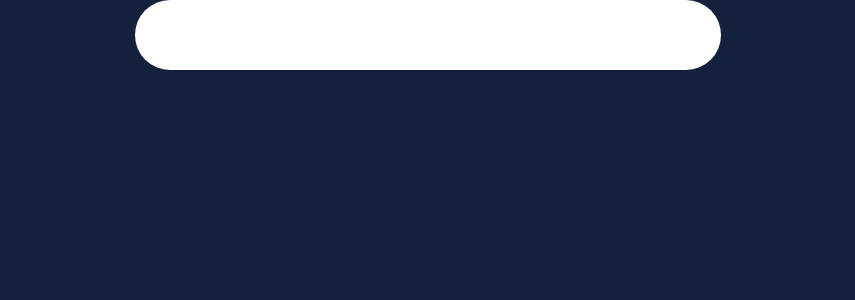
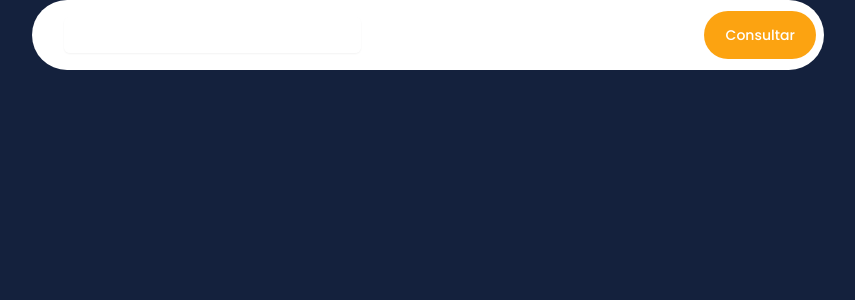
Before and after one commit to erlandruiz/event-erland-program, a Next.js app: page / in a window 1280 px wide. Shown: the top 300 px of the page, without its empty margins (212-1067 px from the left). Built offline with nearby package versions, Linux system fonts and the light colour scheme; data requests are answered from the project's data file.

Commit message:
third commit

```diff
--- a/app/page.jsx
+++ b/app/page.jsx
@@ -1,16 +1,16 @@
-"use client"
+"use client";
 
 import EventSeacrh from "@/components/Searchbar/EventSearch";
-
-
-
+import { EventContext } from "@/contexts/EventContext";
+import { useContext } from "react";
 
 const Home = () => {
 
+  const {handleSubmit} = useContext(EventContext)
   return (
     <div className="bg-white w-[90vw] sm:w-[60vw] md:w-[50vw] lg:w-[40vw] xl:w-max p-8 xl:pl-8 xl:pr-2 h:auto xl:h-[70px] rounded-3xl xl:rounded-full backdrop-blur-[20px] flex flex-col xl:flex-row items-center gap-6 mx-auto text-sm">
       {/**event search */}
-   <EventSeacrh/>
+      <EventSeacrh />
       {/**event lOCATION */}
       <div>Event locatioN</div>
       {/**event date */}
@@ -18,8 +18,9 @@
       {/**event TYPE */}
       <div>Event TYPE</div>
       {/**BTN SUBMIT  */}
-  <button>Consultar</button>
-
+      <button onClick={handleSubmit} className="btn bg-[var(--color-accent)] text-white">
+        Consultar
+      </button>
     </div>
   );
 };
--- a/components/Searchbar/EventSearch.jsx
+++ b/components/Searchbar/EventSearch.jsx
@@ -1,7 +1,11 @@
+
+import { Input } from "@components/ui/input";
+
+
 const EventSeacrh =()=>{
     return(
         <div>
-            EventSEarchokokok
+            <Input/>
         </div>
     )
 
--- /dev/null
+++ b/components/ui/input.jsx
@@ -0,0 +1,24 @@
+import * as React from "react"
+
+import { cn } from "@/lib/utils"
+
+function Input({
+  className,
+  type,
+  ...props
+}) {
+  return (
+    <input
+      type={type}
+      data-slot="input"
+      className={cn(
+        "file:text-foreground placeholder:text-muted-foreground selection:bg-primary selection:text-primary-foreground dark:bg-input/30 border-input h-9 w-full min-w-0 rounded-md border bg-transparent px-3 py-1 text-base shadow-xs transition-[color,box-shadow] outline-none file:inline-flex file:h-7 file:border-0 file:bg-transparent file:text-sm file:font-medium disabled:pointer-events-none disabled:cursor-not-allowed disabled:opacity-50 md:text-sm",
+        "focus-visible:border-ring focus-visible:ring-ring/50 focus-visible:ring-[3px]",
+        "aria-invalid:ring-destructive/20 dark:aria-invalid:ring-destructive/40 aria-invalid:border-destructive",
+        className
+      )}
+      {...props} />
+  );
+}
+
+export { Input }
--- a/contexts/EventContext.jsx
+++ b/contexts/EventContext.jsx
@@ -1,45 +1,80 @@
-"use client"
+"use client";
 
-import  { useEffect, useMemo, useState, createContext, Children } from "react";
+import { useEffect, useMemo, useState, createContext, Children } from "react";
 
 export const EventContext = createContext();
 
-const EventProvider =({children})=>{
+const EventProvider = ({ children }) => {
   const [events, setEvents] = useState([]);
   const [isLoading, setIsLoading] = useState(false);
-    const [error, setError]= useState(null);
+  const [error, setError] = useState(null);
 
+  const [searchTerm, setSearchTerm] = useState("");
 
+  const [appliedFilters, setAppliedFilters] = useState({
+    searchTerm: "",
+  });
+
+  const filteredEvents = useMemo(() => {
+    return events.filter((event) => {
+      const matchesSearch = appliedFilters.searchTerm
+        ? event.title
+            .toLowerCase()
+            .includes(appliedFilters.searchTerm.toLowerCase())
+        : true;
+
+      return matchesSearch;
+    });
+  }, [events, appliedFilters]);
 
   useEffect(() => {
-      const fetchEvents = async()=>{
+    const fetchEvents = async () => {
       setIsLoading(true);
       try {
         const res = await fetch("http://localhost:4001/events");
-           if(!res.ok) throw new Error("Failed to tech events");
+        if (!res.ok) throw new Error("Failed to tech events");
         const data = await res.json();
         setEvents(data);
 
         //para de cargar
-           setIsLoading(false)
+        setIsLoading(false);
       } catch (err) {
         setError(err.message);
 
         //para de cargar
-            setIsLoading(false)
+        setIsLoading(false);
       }
+    };
+
+    fetchEvents();
+  }, []);
+  const handleSubmit =()=>{
+    setAppliedFilters({
+      searchTerm
+    });
+    // console.log(events)
   }
 
-       fetchEvents();
-    }, [])
-
-
-
-    return(
-        <EventContext.Provider value={{events
-
-        }}>{children}</EventContext.Provider>
-    )
+  const handleClearSearch =()=>{
+    setSearchTerm("")
   }
 
+  return (
+    <EventContext.Provider
+      value={{
+        events,
+        isLoading,
+        error,
+        searchTerm,
+        setSearchTerm,
+        filteredEvents,
+        handleSubmit,
+        handleClearSearch,
+      }}
+    >
+      {children}
+    </EventContext.Provider>
+  );
+};
+
 export default EventProvider;
--- a/jsconfig.json
+++ b/jsconfig.json
@@ -1,7 +1,9 @@
 {
   "compilerOptions": {
+    "baseUrl": ".",
     "paths": {
-      "@/*": ["./*"]
+      "@/*": ["./*"],
+      "@components/*": ["./components/*"]
     }
   }
 }
```
Lines whose indentation alone changed are shown as unchanged.
